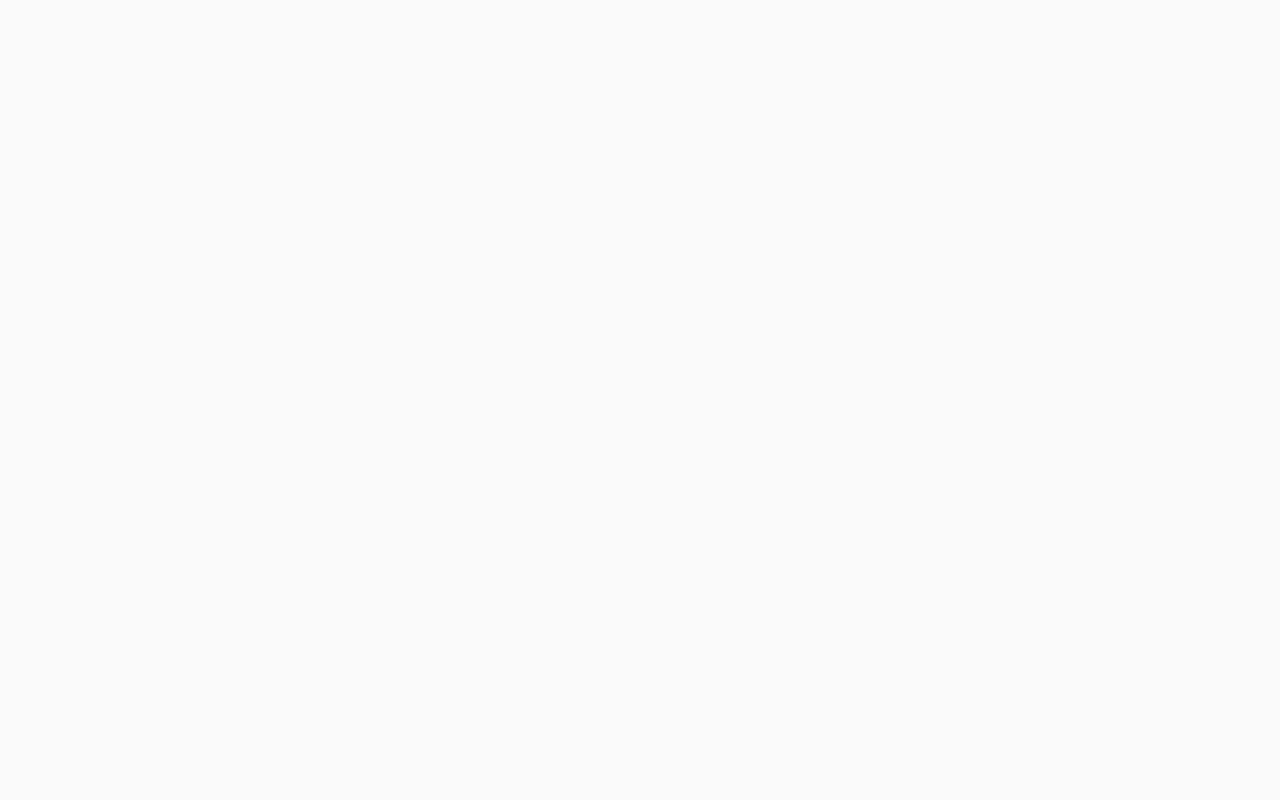
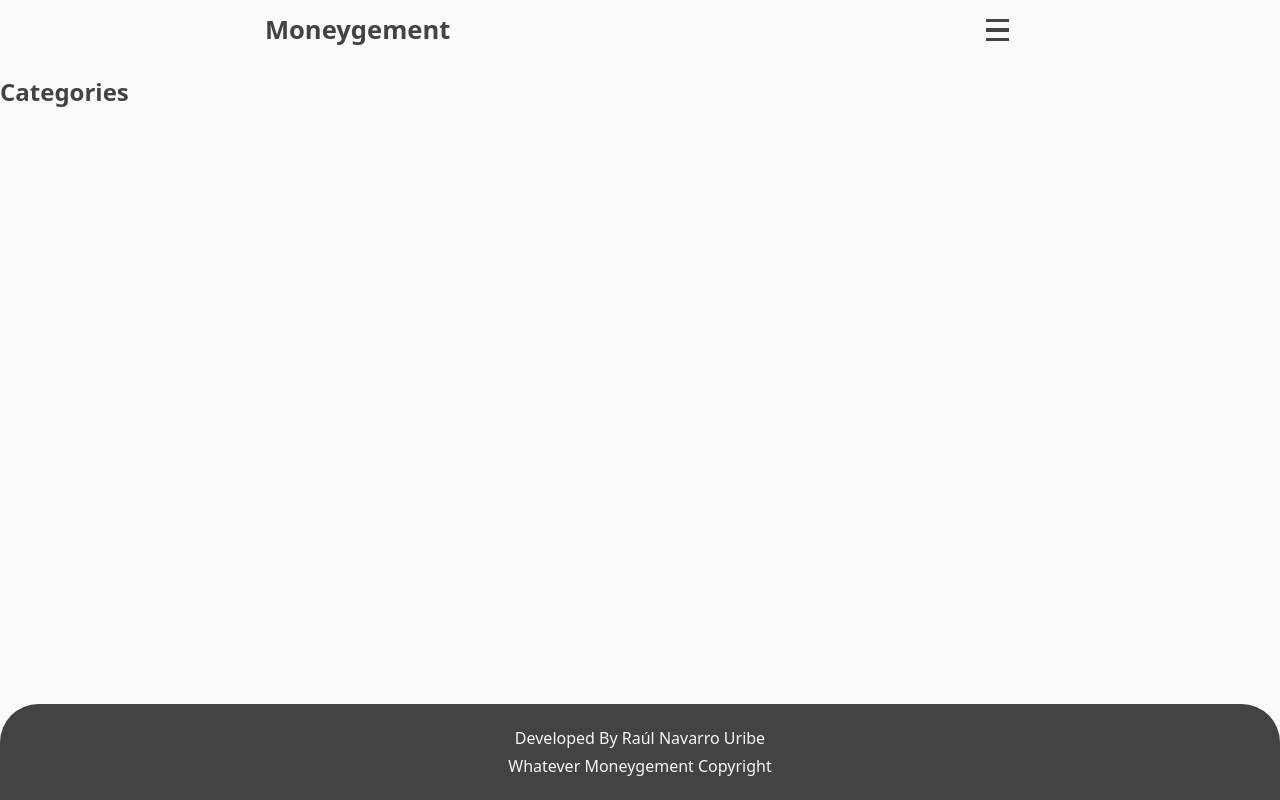
Before and after one commit to raulnu/moneygement, a React (Vite) app: page /categories in a window 1280 px wide. Before the commit this address had no page. Built offline with nearby package versions, Linux system fonts and the light colour scheme.

Commit message:
Created pages and main routing

```diff
--- a/src/main.tsx
+++ b/src/main.tsx
@@ -2,11 +2,27 @@ import { createRoot } from "react-dom/client";
 import "./styles/index.scss";
 import { BrowserRouter, Routes, Route } from "react-router";
 import Dashboard from "./modules/dashboard/pages/page.tsx";
+import Expenses from "./modules/expenses/Expenses.tsx";
+import Categories from "./modules/categories/Categories.tsx";
+import Statistics from "./modules/statistics/Statistics.tsx";
+import Settings from "./modules/settings/Settings.tsx";
 
 createRoot(document.getElementById("root")!).render(
   <BrowserRouter>
     <Routes>
       <Route path="/" element={<Dashboard />} />
     </Routes>
+    <Routes>
+      <Route path="/expenses" element={<Expenses />} />
+    </Routes>
+    <Routes>
+      <Route path="/categories" element={<Categories />} />
+    </Routes>
+    <Routes>
+      <Route path="/statistics" element={<Statistics />} />
+    </Routes>
+    <Routes>
+      <Route path="/settings" element={<Settings />} />
+    </Routes>
   </BrowserRouter>,
 );
--- /dev/null
+++ b/src/modules/categories/Categories.tsx
@@ -0,0 +1,14 @@
+import Footer from "../../shared/components/Footer/Footer";
+import Header from "../../shared/components/Header/Header";
+
+export default function Categories() {
+  return (
+    <>
+      <Header />
+      <main>
+        <h2>Categories</h2>
+      </main>
+      <Footer />
+    </>
+  );
+}
--- /dev/null
+++ b/src/modules/expenses/Expenses.tsx
@@ -0,0 +1,14 @@
+import Footer from "../../shared/components/Footer/Footer";
+import Header from "../../shared/components/Header/Header";
+
+export default function Expenses() {
+  return (
+    <>
+      <Header />
+      <main>
+        <h2>Expenses</h2>
+      </main>
+      <Footer />
+    </>
+  );
+}
--- /dev/null
+++ b/src/modules/settings/Settings.tsx
@@ -0,0 +1,14 @@
+import Footer from "../../shared/components/Footer/Footer";
+import Header from "../../shared/components/Header/Header";
+
+export default function Settings() {
+  return (
+    <>
+      <Header />
+      <main>
+        <h2>Settings</h2>
+      </main>
+      <Footer />
+    </>
+  );
+}
--- /dev/null
+++ b/src/modules/statistics/Statistics.tsx
@@ -0,0 +1,14 @@
+import Footer from "../../shared/components/Footer/Footer";
+import Header from "../../shared/components/Header/Header";
+
+export default function Statistics() {
+  return (
+    <>
+      <Header />
+      <main>
+        <h2>Statistics</h2>
+      </main>
+      <Footer />
+    </>
+  );
+}
```
